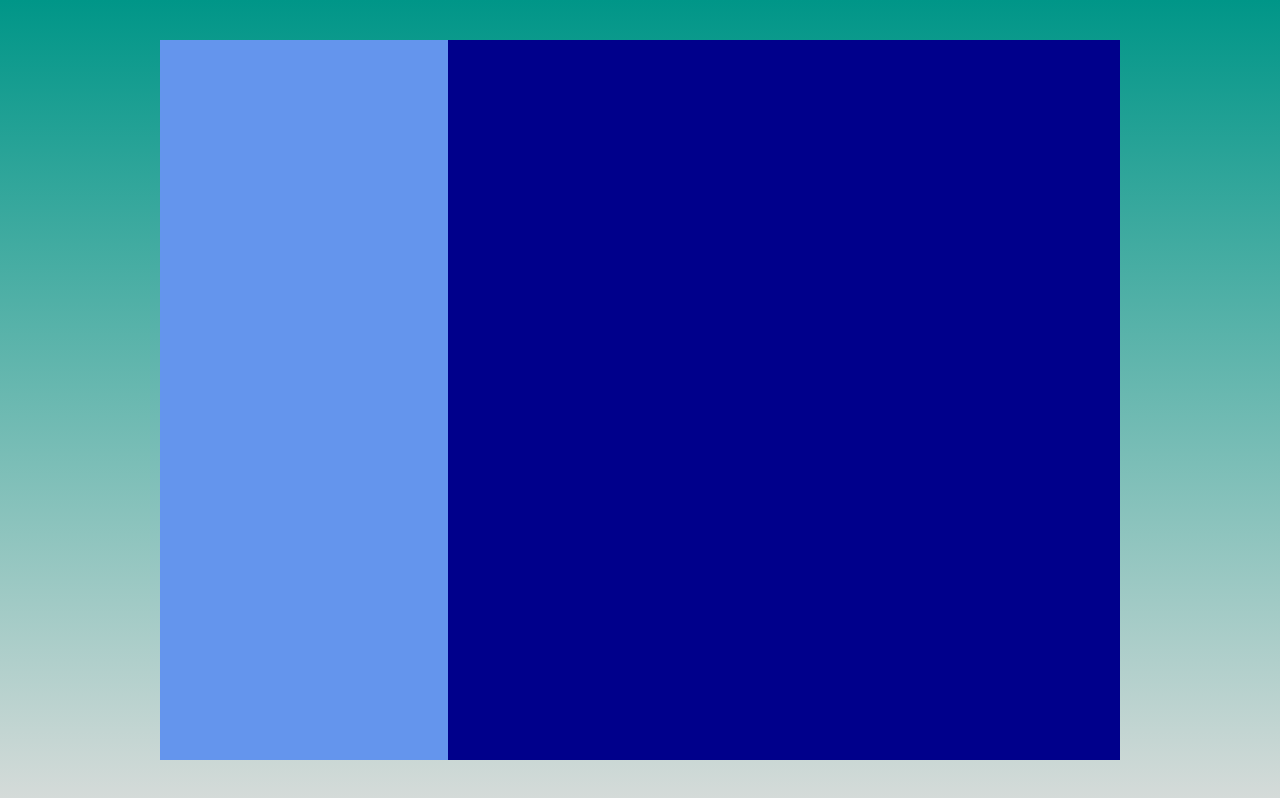
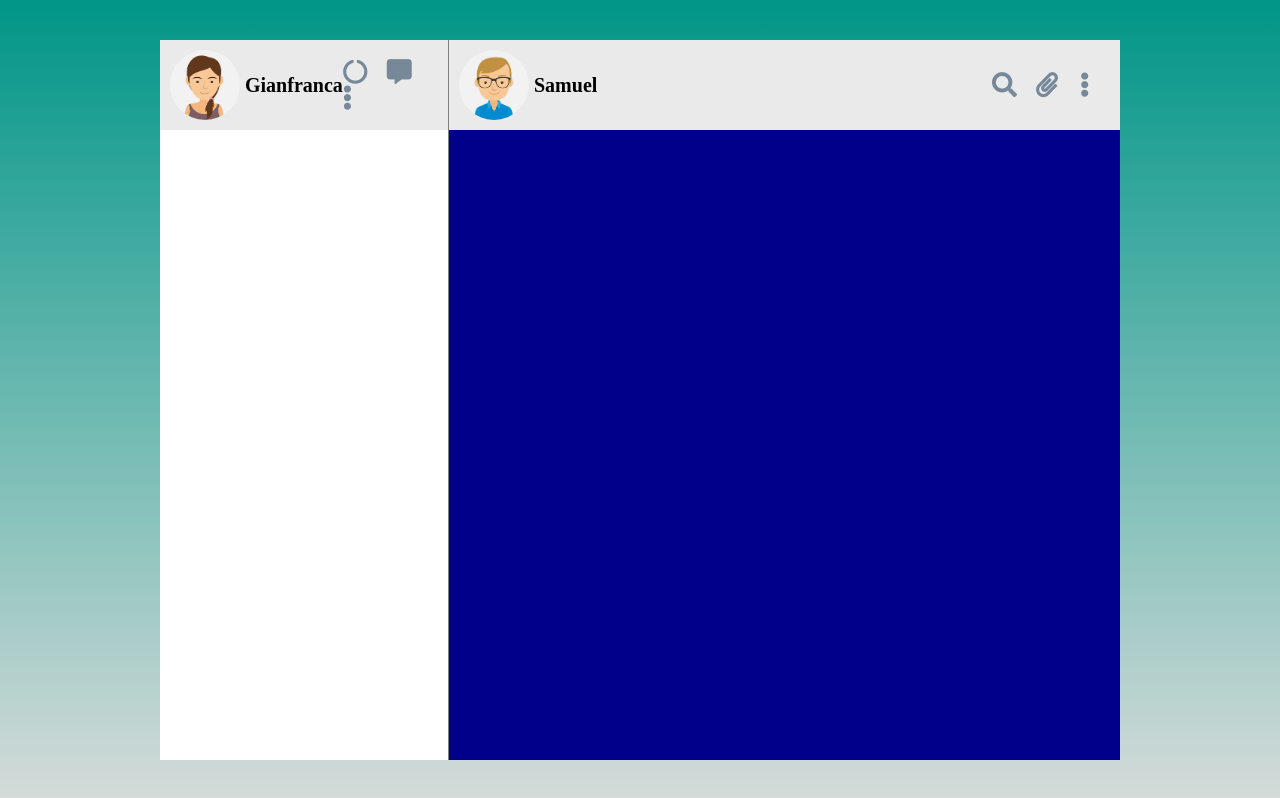
Before and after one commit to Darius104/vue-boolzapp, a plain HTML site: page MILESTONE 1/index.html in a window 1280 px wide. Drawn offline with nearby package versions, Linux system fonts and the light colour scheme.

Commit message:
struttura profile done

```diff
--- a/MILESTONE 1/css/style.css
+++ b/MILESTONE 1/css/style.css
@@ -3,6 +3,10 @@
     padding: 0;
     box-sizing: border-box;
 }
+img{
+    width: 100%;
+}
+/* Struttura principale */
 .main{
     width: 100%;
     height: calc(100vh);
@@ -23,7 +27,7 @@
    width: 30%;
    height: 100%;
 
-   background-color: cornflowerblue;
+   background-color: white;
 }
 .col-right{
     position: absolute;
@@ -33,3 +37,56 @@
     height: 100%;
     background-color: darkblue;
 }
+/* Fine struttura principale */
+
+/* modifico colonna left */
+.row{
+    background-color: #eaeaea;
+    display: flex;
+    justify-content: space-between;
+}
+.profile-col-left{
+    display: flex;
+    align-items: center;
+    height: 90px;
+}
+.img-profile{
+    width: 70px;
+    height: 70px;
+    margin-left: 10px;
+    border-radius: 50%;
+    overflow: hidden;
+}
+.nickname-profile{
+    font-size: 20px;
+    font-weight: bold;
+    margin-left: 5px
+}
+/* End colonna left */
+
+/* modifico colonna right */
+.profile-col-right{
+    float: right;
+    display: flex;
+    align-items: center;
+}
+i{
+    width: 40px;
+    font-size: 25px;
+    color: lightslategray;
+}
+/* End colonna right */
+
+/* Main list col left */
+
+
+
+
+
+
+/*
+colonna principale right bordo
+*/
+.col-right{
+    border-left: 1px solid gray;
+}
--- a/MILESTONE 1/index.html
+++ b/MILESTONE 1/index.html
@@ -15,8 +15,69 @@
     <div id="root">
         <div class="main">
             <div class="main-box">
-                <div class="col-left"></div>
-                <div class="col-right"></div>
+
+                <!-- Colonna principale left -->
+                <div class="col-left">
+                    <div class="profile">
+
+                        <!-- row della colonna left 'profile' -->
+                        <div class="row">
+
+                            <!-- col left -->
+                            <div class="profile-col-left">
+                                <div class="img-profile">
+                                    <img src="img/avatar_io.jpg" alt="your profile image">
+                                </div>
+                                <div class="nickname-profile">
+                                    Gianfranca
+                                </div>
+                            </div>
+
+                            <!-- col right -->
+                            <div class="profile-col-right">
+                                <div class="icons">
+                                    <i class="fas fa-circle-notch"></i>
+                                    <i class="fas fa-comment-alt"></i>
+                                    <i class="fas fa-ellipsis-v"></i>
+                                </div>
+                            </div>
+
+                        </div>
+
+                    </div>
+                </div>
+
+                <!-- Colonna principale right -->
+                <div class="col-right">
+                    <div class="profile">
+
+                        <!-- row della colonna left 'profile' -->
+                        <div class="row">
+
+                            <!-- col left -->
+                            <div class="profile-col-left">
+                                <div class="img-profile">
+                                    <img src="img/avatar_3.jpg" alt="your profile image">
+                                </div>
+                                <div class="nickname-profile">
+                                    Samuel
+                                </div>
+                            </div>
+
+                            <!-- col right -->
+                            <div class="profile-col-right">
+                                <div class="icons">
+                                    <i class="fas fa-search icons"></i>
+                                    <i class="fas fa-paperclip icons"></i>
+                                    <i class="fas fa-ellipsis-v icons"></i>
+                                </div>
+                            </div>
+
+                        </div>
+
+                    </div>
+                </div>
+
             </div>
         </div>
     </div>
```
